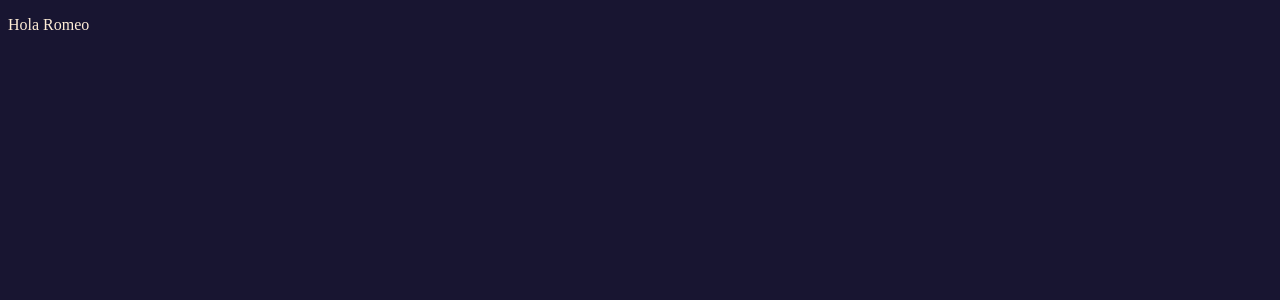
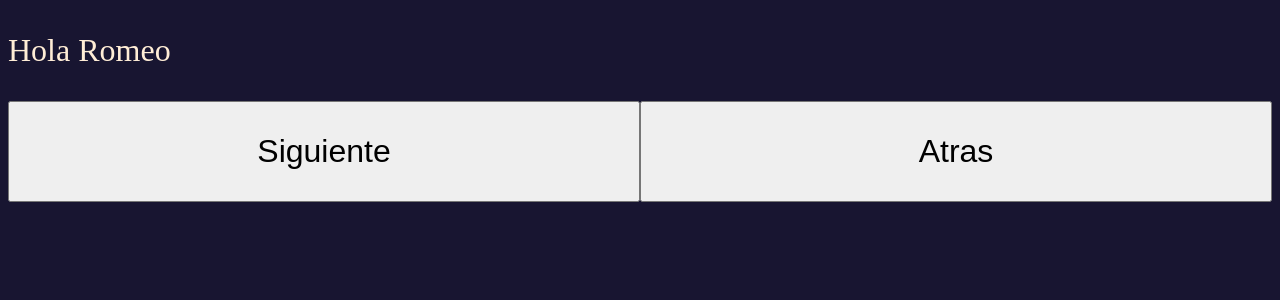
Before and after one commit to Cristian-Mansilla/ReactLearn, a React (Create React App) app: page / in a window 1280 px wide. Shown: the top 300 px of the page. Built offline with nearby package versions, Linux system fonts and the light colour scheme.

Commit message:
botones para recorrer la colleccion de texto

```diff
--- a/src/Speech.js
+++ b/src/Speech.js
@@ -1,12 +1,30 @@
 import { useState } from "react";
 import paragraph from "./data/romeo-y-julieta.json";
 import { GlobalStyle } from "./styles/GlobalStyle";
+import { Btn } from "./styles/Btn";
+import { Row } from "./styles/Row";
 const App = () => {
   const [currentParagraph, setCurrentParagraph] = useState(0);
+  const nextParagraph = () => {
+    if (currentParagraph !== paragraph.length -1) {
+        setCurrentParagraph(currentParagraph+1);
+    }
+  }
+  const prevParagraph = () => {
+    if (currentParagraph !== 0) {
+        setCurrentParagraph(currentParagraph-1);
+    }
+  }
   return (
     <>
+        <div>
+          <p>{paragraph[currentParagraph]}</p>
+        </div>
+      <Row>
+        <Btn onClick={nextParagraph}>Siguiente</Btn>
+        <Btn onClick={prevParagraph}>Atras</Btn>
+      </Row>
       <GlobalStyle />
-      <p>{paragraph[currentParagraph]}</p>
     </>
   );
 };
--- /dev/null
+++ b/src/styles/Btn.js
@@ -0,0 +1,7 @@
+import styled from "styled-components";
+
+export const Btn = styled.button`
+    padding: 30px;
+    font-size: 2rem;
+    cursor: pointer;
+`;
--- a/src/styles/GlobalStyle.js
+++ b/src/styles/GlobalStyle.js
@@ -5,6 +5,9 @@ export const GlobalStyle = createGlobalStyle`
         background-color: rgb(24, 21, 49);
         color: rgb(255, 237, 214);
     }
+    p {
+        font-size: 2rem;
+    }
     .title{
     color: red;
     text-align: center;
--- /dev/null
+++ b/src/styles/Row.js
@@ -0,0 +1,6 @@
+import styled from "styled-components";
+
+export const Row = styled.div`
+    display: grid;
+    grid-template-columns: 50% 50%;
+`;
```
